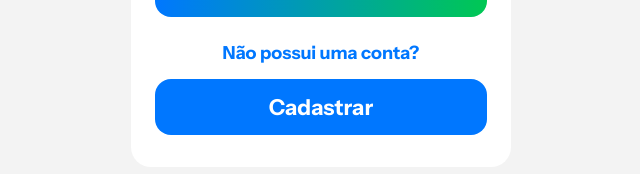
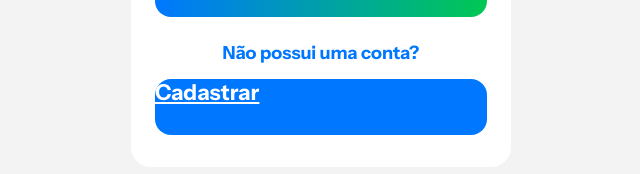
Before and after one commit to Marcosszxleonardo/TaskCoin, a React (Vite) app in the folder TaskCoin/: page / in a window 1280 px wide. Shown: the part 608-782 px from the top of the page, without its empty margins (319-959 px from the left). Built offline with nearby package versions, Linux system fonts and the light colour scheme.

Commit message:
Link Router v1.0.9

```diff
--- a/TaskCoin/src/App.jsx
+++ b/TaskCoin/src/App.jsx
@@ -1,36 +1,9 @@
-import Login from "./pages/login/Login";
-import Cadastrar from "./pages/cadastro/paiMae/Cadastrar";
-import Cadastro from "./pages/cadastro/confirmarFilho/Cadastro";
-
-import Tarefas from "./pages/telasPais/tarefas/Tarefas";
-
-import {
-  createBrowserRouter,
-  RouterProvider,
-} from "react-router-dom";
-
-const router = createBrowserRouter([
-  {
-    path: "/",
-    element: <Login />,
-  },
-
-  {
-    path: "/cadastrar",
-    element: <Cadastrar />,
-  },
-
-  {
-    path: "/confirmar-filho",
-    element: <Cadastro />,
-  },
-
-  {
-    path: "/tarefaspai",
-    element: <Tarefas />,
-  },
-]);
+import { Outlet } from "react-router-dom";
 
 export default function App() {
-  return <RouterProvider router={router} />;
+  return (
+    <div>
+      < Outlet/>
+    </div>
+  )
 }
--- /dev/null
+++ b/TaskCoin/src/ErroPage.jsx
@@ -0,0 +1,10 @@
+import React from "react";
+
+export default function ErrorPage() {
+
+  return (
+    <div>
+      <h1>Error 404!</h1>
+    </div>
+  );
+}
--- a/TaskCoin/src/main.jsx
+++ b/TaskCoin/src/main.jsx
@@ -3,8 +3,52 @@ import ReactDOM from "react-dom/client";
 import App from "./App.jsx";
 import "./global.css";
 
+import Login from "./pages/login/Login";
+import Cadastrar from "./pages/cadastro/paiMae/Cadastrar";
+import Cadastro from "./pages/cadastro/confirmarFilho/Cadastro";
+
+import Tarefas from "./pages/telasPais/tarefas/Tarefas";
+import ErrorPage from "./ErroPage.jsx";
+
+import {
+  createBrowserRouter,
+  RouterProvider,
+} from "react-router-dom";
+
+const router = createBrowserRouter([
+
+  {
+    path: "/",
+    element: <App />,
+    errorElement: <ErrorPage/>,
+    children: [
+      {
+        path: "/",
+        element: <Login />,
+      },
+
+      {
+        path: "/cadastrar",
+        element: <Cadastrar />,
+      },
+
+      {
+        path: "/confirmar-filho",
+        element: <Cadastro />,
+      },
+
+      {
+        path: "/tarefaspai",
+        element: <Tarefas />
+      }
+    ]
+  }
+
+]);
+
+
 ReactDOM.createRoot(document.getElementById("root")).render(
   <React.StrictMode>
-    <App />
+    <RouterProvider router={router} />;
   </React.StrictMode>
 );
--- a/TaskCoin/src/pages/cadastro/paiMae/ParentRegistrationForm.jsx
+++ b/TaskCoin/src/pages/cadastro/paiMae/ParentRegistrationForm.jsx
@@ -1,5 +1,7 @@
 import { useState } from "react";
 import styles from "./ParentRegistrationForm.module.css";
+import { Link } from "react-router-dom";
+
 
 export function ParentRegistrationForm({ onSubmit }) {
   const [form, setForm] = useState({
@@ -62,6 +64,12 @@ export function ParentRegistrationForm({ onSubmit }) {
         <button type="submit" className={styles.button}>
           Continuar
         </button>
+        <Link
+          to="/confirmar-filho"
+          className={styles.btnCadastrar}
+        >
+          Continuar
+        </Link>
       </form>
     </div>
   );
--- a/TaskCoin/src/pages/login/Login.jsx
+++ b/TaskCoin/src/pages/login/Login.jsx
@@ -1,5 +1,6 @@
 import { useState } from "react";
 import styles from "./Login.module.css";
+import { Link } from "react-router-dom";
 
 export default function Login() {
   const [role, setRole] = useState("parent");
@@ -54,8 +55,7 @@ export default function Login() {
         <div className={styles.toggle}>
           <button
             type="button"
-            className={`${styles.toggleBtn} ${
-              role === "parent"
+            className={`${styles.toggleBtn} ${role === "parent"
               ? styles.active
               : ""
               }`}
@@ -66,8 +66,7 @@ export default function Login() {
 
           <button
             type="button"
-            className={`${styles.toggleBtn} ${
-              role === "child"
+            className={`${styles.toggleBtn} ${role === "child"
               ? styles.active
               : ""
               }`}
@@ -157,12 +156,12 @@ export default function Login() {
           </button>
         </div>
 
-        <button
-          type="button"
+        <Link
+          to="/cadastrar"
           className={styles.btnCadastrar}
         >
           Cadastrar
-        </button>
+        </Link>
       </div>
     </div>
   );
--- /dev/null
+++ b/package.json
@@ -0,0 +1,5 @@
+{
+  "dependencies": {
+    "react-router-dom": "^7.15.1"
+  }
+}
```
Lines whose indentation alone changed are shown as unchanged.
